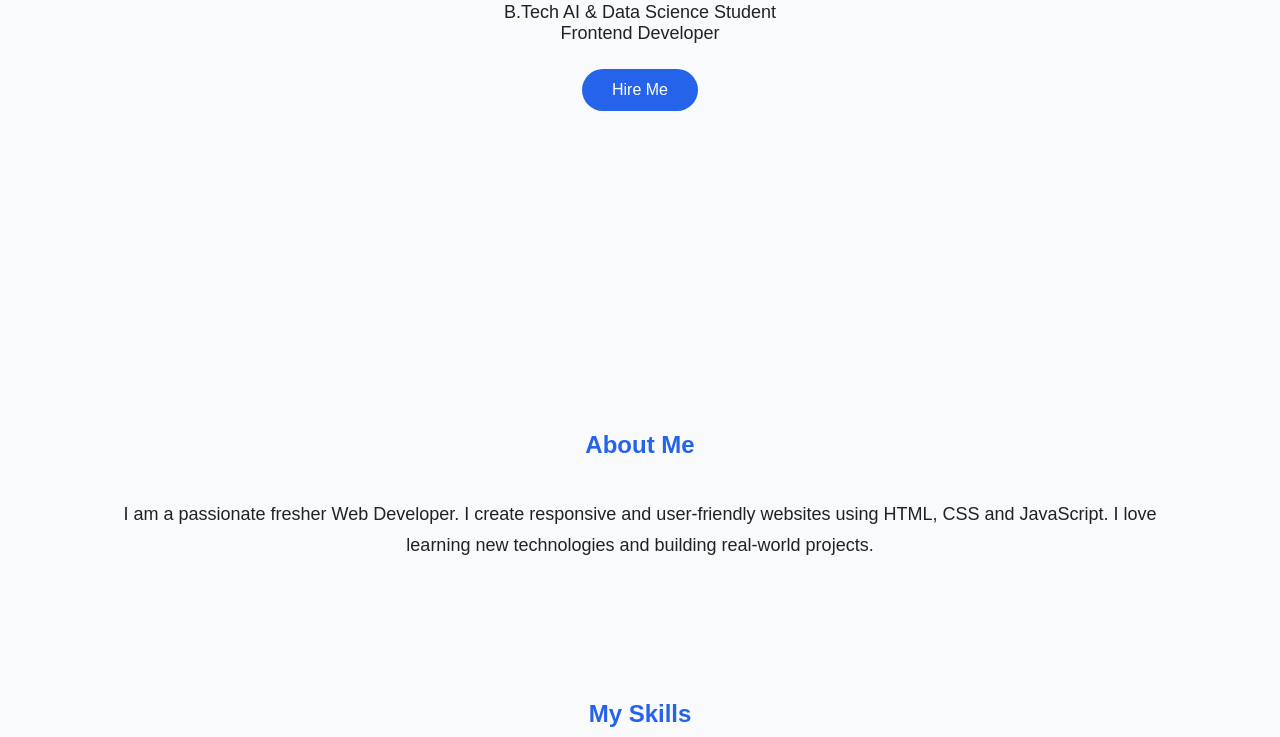
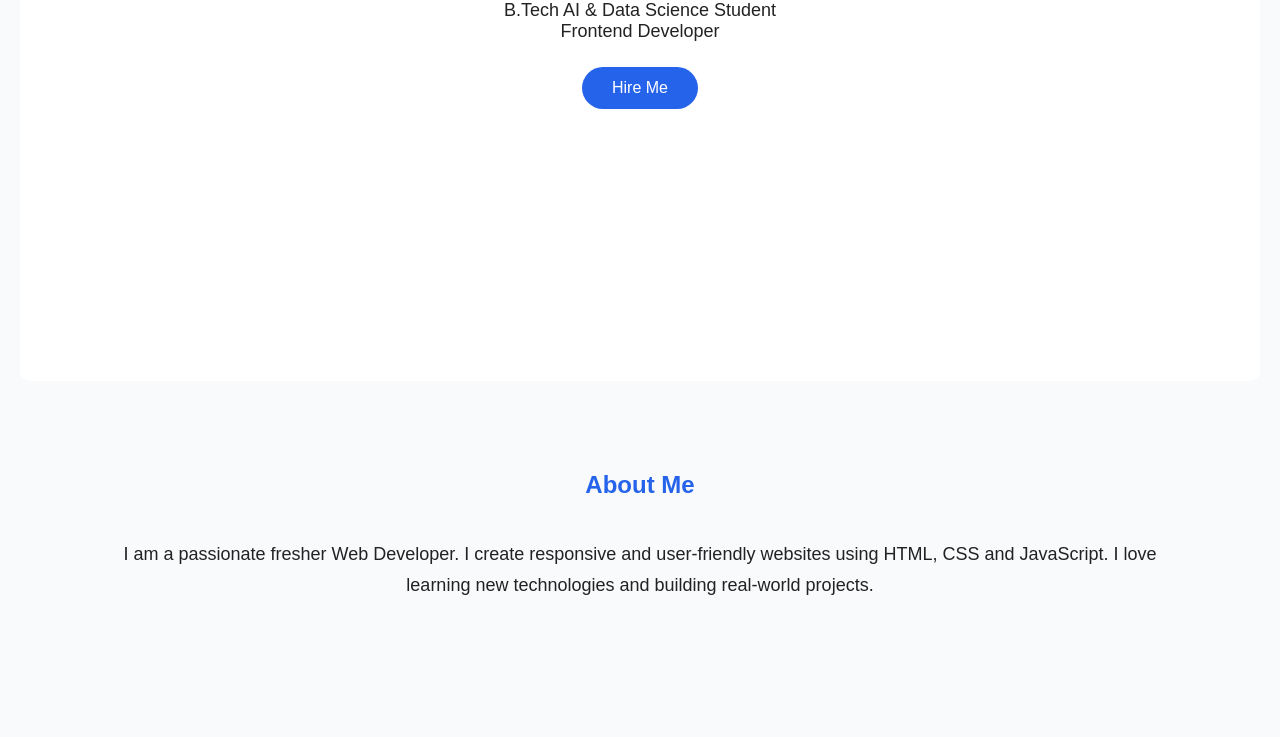
Before and after one commit to sonamkale2565/portfolio, a plain HTML site: page index.html in a window 1280 px wide. Shown: the part 428-1165 px from the top of the page. Drawn offline with Linux system fonts and the light colour scheme.

Commit message:
Update index.html

```diff
--- a/index.html
+++ b/index.html
@@ -6,6 +6,7 @@
 <meta name="viewport" content="width=device-width, initial-scale=1.0">
 
 <title>Sonam Kale | Portfolio</title>
+    <link rel="stylesheet" href="style.css">
 
 
 <style>
@@ -636,14 +637,7 @@ linkedin.com/in/sonam-kale-456550389
 
 
 </footer>
-
-
-
-
-
-
-
-<script>
+    <script src="script.js"></script>
 
 
 // Typing Effect
@@ -680,9 +674,6 @@ new Date().getFullYear();
 
 
 
-</script>
-
-
 
 </body>
 </html>
```
